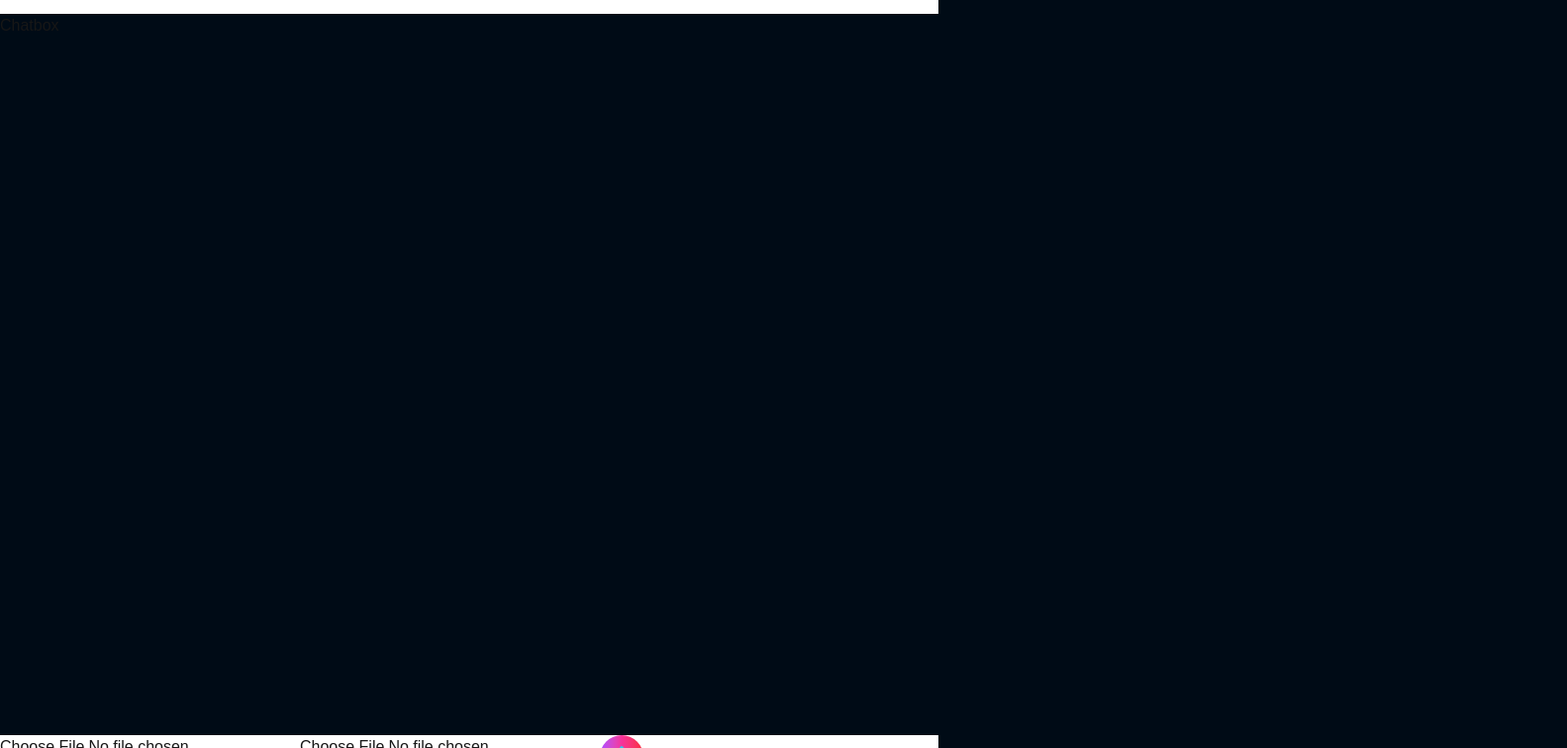
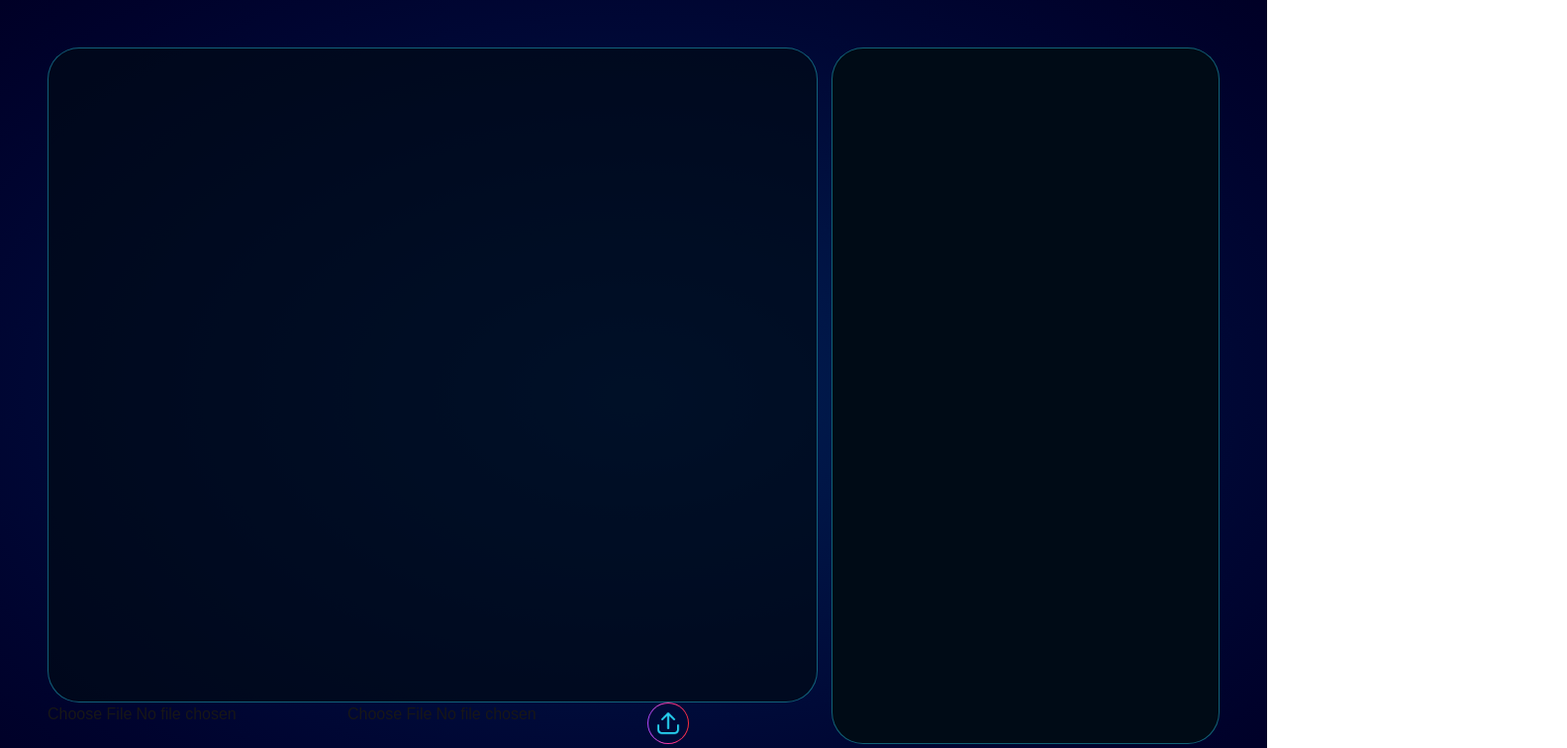
Before and after one commit to Neura-Agency/PDF-Scraper, a Next.js app in the folder Research Reviewer/researcher/: page / in a window 1280 px wide. Shown: the top 756 px of the page at 99% size, 1583 px wide, since content can reach past the window. Built offline with nearby package versions, Linux system fonts and the light colour scheme.

Commit message:
test push for preview

```diff
--- a/Research Reviewer/researcher/src/app/components/UploadForm.tsx
+++ b/Research Reviewer/researcher/src/app/components/UploadForm.tsx
@@ -5,37 +5,9 @@ import Chatbox from './chat/chatbox';
 import Upload from "./chat/upload";
 
 export default function UploadForm() {
-  const [file, setFile] = useState<File | null>(null);
-  const [file2, setFile2] = useState<File | null>(null);
-  const [responseText, setResponseText] = useState<string>("");
-
-  const handleSubmit = async (e: React.FormEvent<HTMLFormElement>) => {
-    e.preventDefault();
-    if (!file && !file2) return;
-
-    const formData = new FormData();
-    if (file) formData.append("pdf", file);
-    if (file2) formData.append("pdf2", file2);
-
-    const res = await fetch("/api/upload", {
-      method: "POST",
-      body: formData,
-    });
-
-    const data = await res.json();
-    setResponseText(data?.text || "No text extracted.");
-
-    try {
-      const getResponse = await axios.get("http://127.0.0.1:8000/myagent");
-      console.log("GET Response:", getResponse.data);
-    } catch (error) {
-      console.error("Error fetching data:", error);
-    }
-  };
-
   return (
       <>
-        <div className="flex flex-col">
+        <div className="flex flex-col h-screen p-12 ">
         <Chatbox />
         <Upload />
         </div>
--- a/Research Reviewer/researcher/src/app/components/chat/chatbox.tsx
+++ b/Research Reviewer/researcher/src/app/components/chat/chatbox.tsx
@@ -2,7 +2,9 @@ import React from 'react'
 
 const Chatbox = () => {
   return (
-    <div className='flex min-h-[729px] min-w-[948px] bg-[#000B16] bg-opacity-48'>Chatbox</div>
+    <div className='w-[120%] h-full'>
+      <div className='flex rounded-4xl bg-[#000B16]/70 border-1 border-[#27d2f070]  h-full'></div>
+    </div>
   )
 }
 
--- a/Research Reviewer/researcher/src/app/components/chat/upload.tsx
+++ b/Research Reviewer/researcher/src/app/components/chat/upload.tsx
@@ -53,8 +53,8 @@ export default function Upload() {
             }
           }}
         />
-        <div className="p-[2px] rounded-full bg-gradient-to-r from-purple-500 via-pink-500 to-red-500">
-            <div className="rounded-full flex items-center w-10 h-10">
+        <div className="p-[1px] rounded-full bg-gradient-to-r from-purple-500 via-pink-500 to-red-500">
+            <div className="rounded-full flex items-center bg-[#000a38] w-10 h-10">
               <button
                 type="submit"
                 className="bg-[url('/images/upload.png')] bg-contain bg-no-repeat w-6 h-6 m-auto cursor-pointer"
--- a/Research Reviewer/researcher/src/app/components/preview/Preview.tsx
+++ b/Research Reviewer/researcher/src/app/components/preview/Preview.tsx
@@ -2,7 +2,9 @@ import React from 'react'
 
 const Preview = () => {
   return (
-    <div className='bg-[#000B16] bg-opacity-48 min-h-[854px] min-w-[635px]'>Preview</div>
+    <div className='min-h-screen p-12 h-full w-[40%]'>
+      <div className='bg-[#000B16] border-1 border-[#27d2f070] rounded-4xl bg-opacity-48 h-full'></div>
+    </div>
   )
 }
 
--- a/Research Reviewer/researcher/src/app/page.tsx
+++ b/Research Reviewer/researcher/src/app/page.tsx
@@ -1,13 +1,13 @@
 // app/page.tsx
 import Preview from "./components/preview/Preview";
 import UploadForm from "./components/UploadForm";
-import "./globals.css"
+import "./globals.css";
 
 export default function HomePage() {
   return (
-    <main className="flex items-center justify-around h-screen">
+    <main className="flex items-center justify-around gap-12 h-screen w-screen bg-radial from-[#001F53] to-[#000026] backdrop-blur-3xl">
       <UploadForm />
-      <Preview/>
+      <Preview />
     </main>
   );
 }
```
